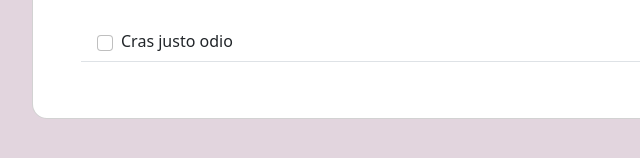
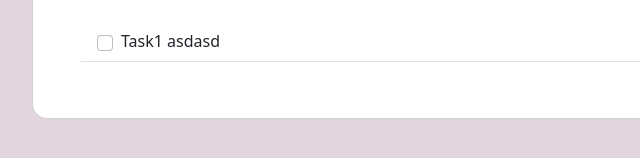
Before and after one commit to MamedovVasif/JavaScriptHome, a plain HTML site: page 18.05.2022JS/index.html in a window 1280 px wide. Shown: the part 424-582 px from the top of the page, 145-785 px from the left. Drawn offline with nearby package versions, Linux system fonts and the light colour scheme.

Commit message:
Add files via upload

```diff
--- a/18.05.2022JS/index.html
+++ b/18.05.2022JS/index.html
@@ -32,7 +32,7 @@
                       class="list-group-item d-flex justify-content-between align-items-center border-start-0 border-top-0 border-end-0 border-bottom rounded-0 mb-2">
                       <div id="logdiv" class="d-flex align-items-center ">
                         <input class="form-check-input me-2" type="checkbox" value="" aria-label="..." />
-                        Cras justo odio
+                        Task1 asdasd
                       </div>
                       <a href="#!" data-mdb-toggle="tooltip" title="Remove item">
                         <i class="fas fa-times text-primary"></i>
```
